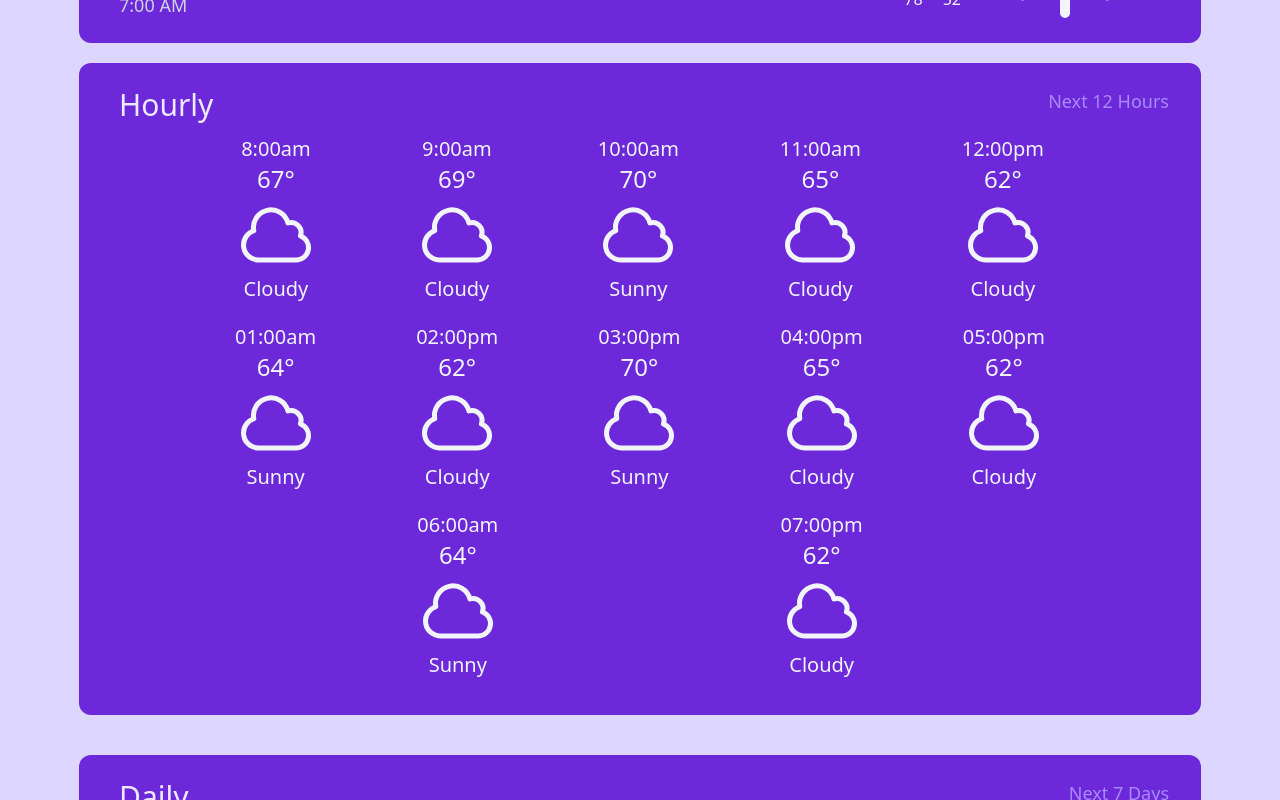
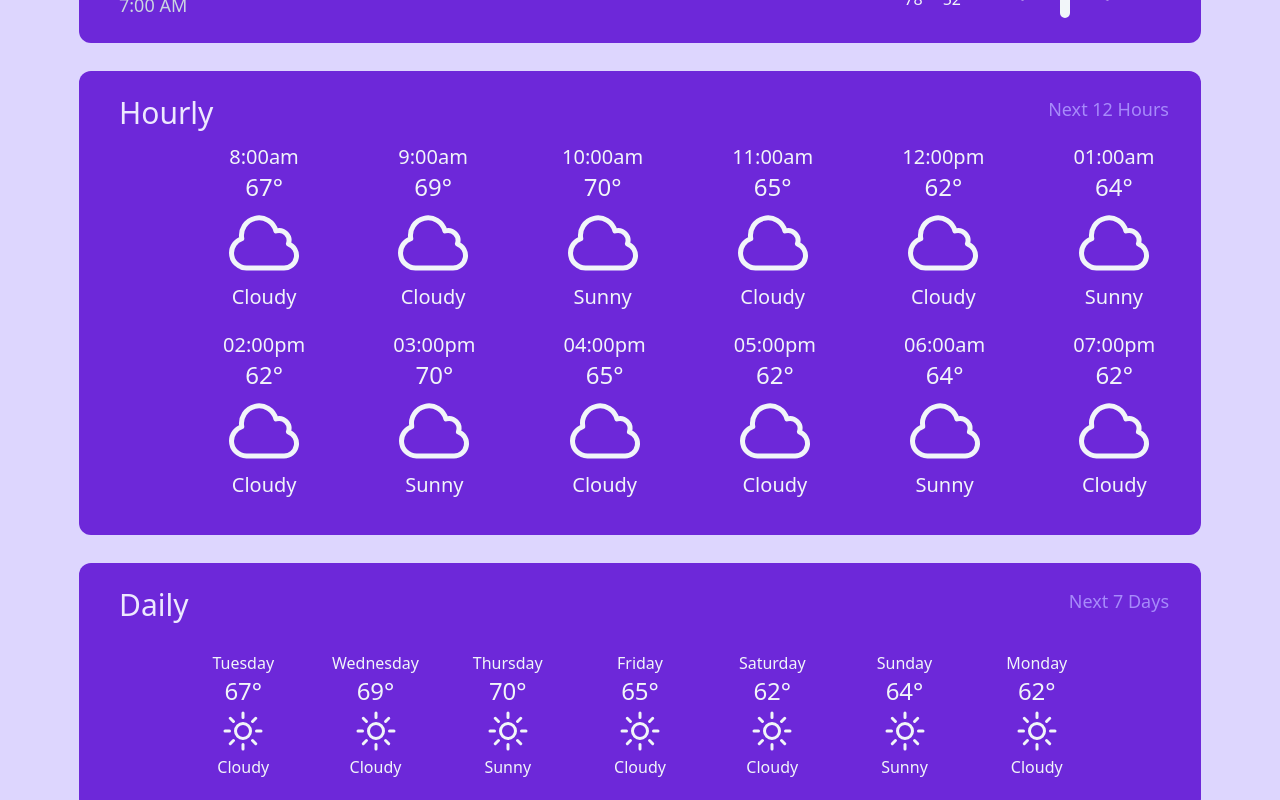
Before and after one commit to alexcw08/WeatherApp, a React (Vite) app: page / in a window 1280 px wide. Shown: the part 240-1040 px from the top of the page. Built offline with nearby package versions, Linux system fonts and the light colour scheme.

Commit message:
Adjust positioning some more.

```diff
--- a/src/components/cityCard.tsx
+++ b/src/components/cityCard.tsx
@@ -1,6 +1,6 @@
 function cityCard() {
   return (
-    <div className="flex px-10 w-11/12 bg-violet-700 text-slate-100 rounded-xl justify-between">
+    <div className="flex px-10 w-11/12 bg-violet-700 text-slate-100 rounded-xl justify-between mb-7">
       <div className="py-6  flex flex-col justify-evenly ">
         <h1 className="text-5xl">Boston</h1>
 
--- a/src/components/dailyCard.tsx
+++ b/src/components/dailyCard.tsx
@@ -11,12 +11,12 @@ function dailyCard() {
     ["Monday", "62", "Cloudy"],
   ];
   return (
-    <div className="bg-violet-700 text-slate-100 rounded-xl w-11/12 my-5">
+    <div className="bg-violet-700 text-slate-100 rounded-xl w-11/12 mb-7">
       <div className="flex mt-6 ml-10  mr-8 text-xl text-violet-100 justify-between mb-3">
         <h1 className="text-3xl">Daily</h1>
         <h1 className="text-violet-400 text-lg">Next 7 Days</h1>
       </div>
-      <div className="flex flex-col md:flex-row md:mx-24 md:justify-evenly md:mb-4">
+      <div className="flex flex-col md:flex-row md:mx-24 md:justify-evenly mb-4">
         {data.map((day) => (
           <DayContainer
             day={day[0]}
--- a/src/components/dayContainer.tsx
+++ b/src/components/dayContainer.tsx
@@ -6,8 +6,8 @@ type CardProps = {
 
 function hourContainer({ day, temperature, description }: CardProps) {
   return (
-    <div className="flex flex-row justify-between items-center m-4 md:hourlyContMd">
-      <h3>{day}</h3>
+    <div className="flex flex-row justify-between items-center m-4 md:flex-col md:justify-center md:items-center">
+      <h3 className="w-24 md:text-center">{day}</h3>
       <h4 className="md:text-2xl">{temperature}°</h4>
       <svg
         className="w-8 md:w-12"
@@ -24,7 +24,7 @@ function hourContainer({ day, temperature, description }: CardProps) {
           d="M12 3v2.25m6.364.386l-1.591 1.591M21 12h-2.25m-.386 6.364l-1.591-1.591M12 18.75V21m-4.773-4.227l-1.591 1.591M5.25 12H3m4.227-4.773L5.636 5.636M15.75 12a3.75 3.75 0 11-7.5 0 3.75 3.75 0 017.5 0z"
         />
       </svg>
-      <h4 className="">{description}</h4>
+      <h4 className="w-24 md:text-center">{description}</h4>
     </div>
   );
 }
--- a/src/components/hourContainer.tsx
+++ b/src/components/hourContainer.tsx
@@ -6,9 +6,9 @@ type CardProps = {
 function hourContainer({ hour, temperature, description }: CardProps) {
   return (
     // <div className="flex flex-row justify-between items-center md:hourlyContMd md:mb-1 md:px-6 md:py-4">
-    <div className="flex justify-between px-10 md:flex-col md:px-10 mb-5 md:justify-center md:items-center">
-      <h3 className="text-xl text-center">{hour}</h3>
-      <h4 className="md:text-2xl">{temperature}°</h4>
+    <div className="flex justify-between md:flex-col md:px-10 mb-5 md:justify-center md:items-center">
+      <h3 className="text-xl w-20 md:w-fit">{hour}</h3>
+      <h4 className="md:text-2xl w-10 md:w-fit text-center">{temperature}°</h4>
 
       <svg
         className="w-8 md:w-20"
@@ -26,7 +26,7 @@ function hourContainer({ hour, temperature, description }: CardProps) {
         />
       </svg>
       {/* <h4 className="">Cloudy</h4> */}
-      <h4 className="text-xl">{description}</h4>
+      <h4 className="text-xl w-20 md:w-fit">{description}</h4>
     </div>
   );
 }
--- a/src/components/hourlyCard.tsx
+++ b/src/components/hourlyCard.tsx
@@ -16,13 +16,12 @@ function hourlyCard() {
     ["07:00pm", "62", "Cloudy"],
   ];
   return (
-    <div className=" bg-violet-700 text-slate-100 rounded-xl w-11/12 my-5">
+    <div className="flex flex-col bg-violet-700 text-slate-100 rounded-xl w-11/12 mb-7">
       <div className="flex mt-6 ml-10 mr-8 text-xl text-violet-100 justify-between mb-3">
         <h1 className="text-3xl">Hourly</h1>
         <h1 className="text-violet-400 text-lg">Next 12 Hours</h1>
       </div>
-
-      <div className="flex flex-col md:flex-row md:mx-24 md:justify-evenly md:flex-wrap md:mb-4 ">
+      <div className="flex flex-col w-11/12 mx-7 md:flex-row md:mx-24 md:justify-evenly md:flex-wrap mb-4 ">
         {data.map((hour) => (
           <HourContainer
             hour={hour[0]}
```
